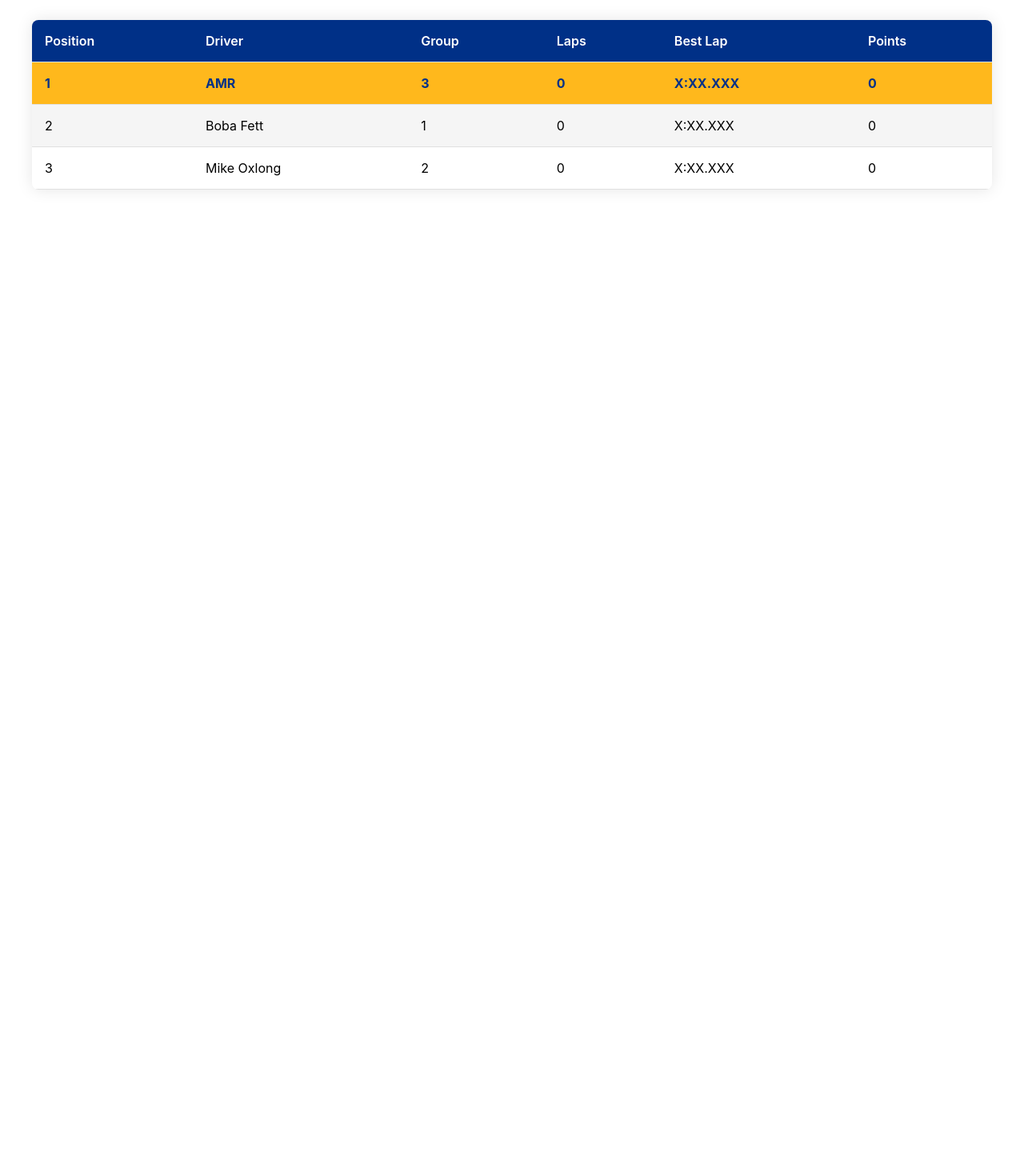
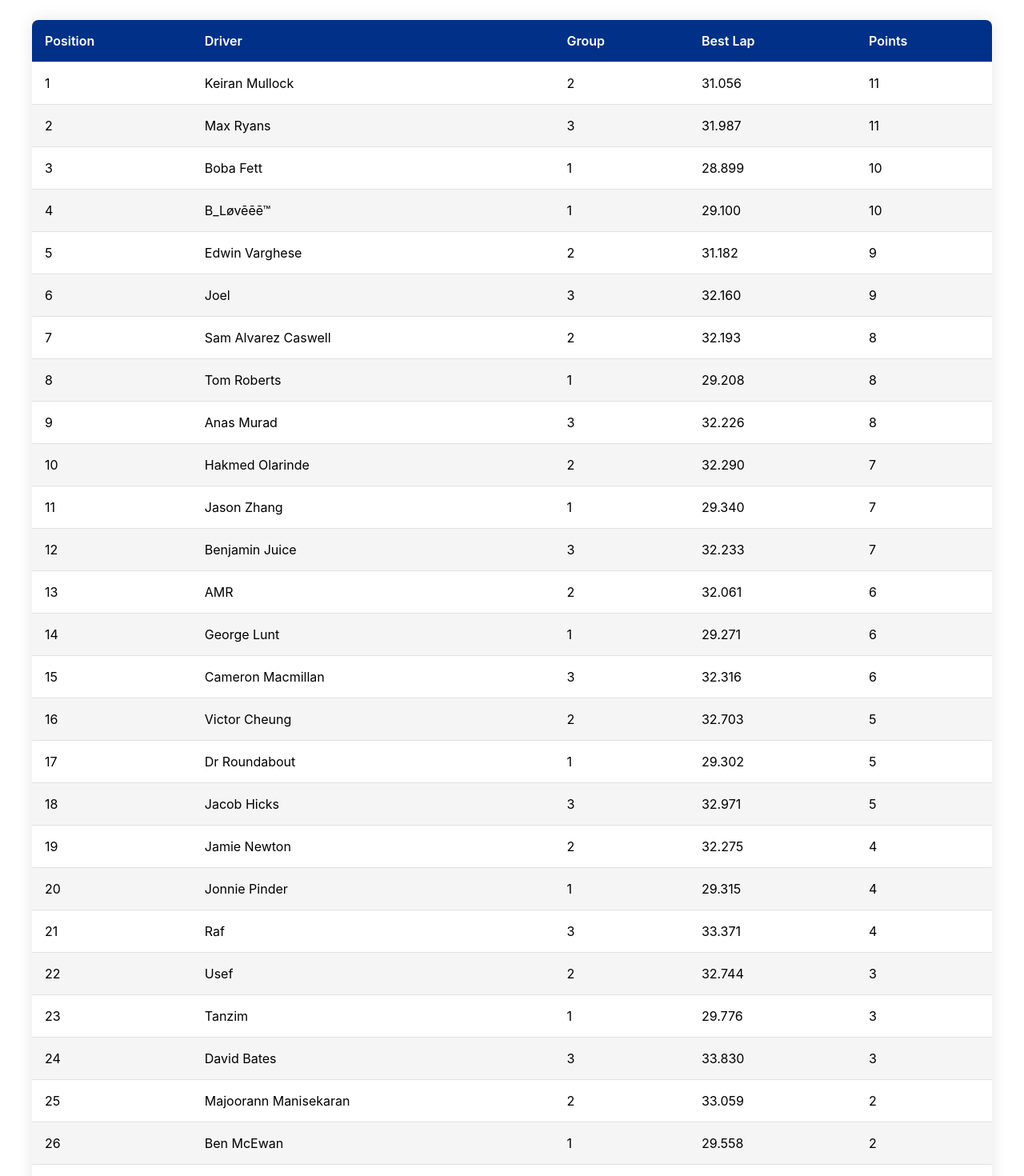
Before and after one commit to AidanRouai/KartingSite, a React (Vite) app: page / in a window 1280 px wide. Shown: the part 120-1590 px from the top of the page at 80% size. Before the commit the page ends 800 px from the top, so only its background shows below. Built offline with nearby package versions, Linux system fonts and the light colour scheme.

Commit message:
Changed style a bit + added round 1 results

```diff
--- a/src/App.css
+++ b/src/App.css
@@ -1,5 +1,6 @@
 :root {
   --primary-blue: #003087;
+  --secondary-blue: #00a4fa;
   --accent-yellow: #FFB81C;
   --white: #FFFFFF;
   --light-gray: #f5f5f5;
@@ -59,17 +60,12 @@
   background-color: var(--light-gray);
 }
 
+
 .leaderboard-table tr:hover {
-  background-color: var(--accent-yellow);
-  color: var(--primary-blue);
+  background: linear-gradient(to right, var(--primary-blue) 10%, 20%, var(--accent-yellow) 90%);
+  color: var(--white);
   cursor: pointer;
   transition: background-color 0.3s ease;
-}
-
-.leaderboard-table tbody tr:first-child {
-  background-color: var(--accent-yellow);
-  color: var(--primary-blue);
-  font-weight: bold;
 }
 
 .icon-button {
--- a/src/App.tsx
+++ b/src/App.tsx
@@ -6,17 +6,47 @@ interface RaceResult {
   position: number;
   driver: string;
   group: number;
-  laps: number;
-  bestLap: string
+  bestLap: string;
   points: number;
 }
 
 function App() {
   const raceResults: RaceResult[] = [
-    { position: 1, driver: "AMR", group:3, laps: 0, bestLap: "X:XX.XXX", points:0  },
-    { position: 2, driver: "Boba Fett", group:1, laps: 0, bestLap: "X:XX.XXX", points:0  },
-    { position: 3, driver: "Mike Oxlong", group:2, laps: 0, bestLap: "X:XX.XXX", points:0  },
+    // Group 2
+    { position: 1, driver: "Keiran Mullock", group: 2, bestLap: "31.056", points: 11 },
+    { position: 2, driver: "Edwin Varghese", group: 2, bestLap: "31.182", points: 9 },
+    { position: 3, driver: "Sam Alvarez Caswell", group: 2, bestLap: "32.193", points: 8 },
+    { position: 4, driver: "Hakmed Olarinde", group: 2, bestLap: "32.290", points: 7 },
+    { position: 5, driver: "AMR", group: 2, bestLap: "32.061", points: 6 },
+    { position: 6, driver: "Victor Cheung", group: 2, bestLap: "32.703", points: 5 },
+    { position: 7, driver: "Jamie Newton", group: 2, bestLap: "32.275", points: 4 },
+    { position: 8, driver: "Usef", group: 2, bestLap: "32.744", points: 3 },
+    { position: 9, driver: "Majoorann Manisekaran", group: 2, bestLap: "33.059", points: 2 },
+    // Group 1
+    { position: 1, driver: "Boba Fett", group: 1, bestLap: "28.899", points: 10 },
+    { position: 2, driver: "B_Løvēēē™", group: 1, bestLap: "29.100", points: 10 },
+    { position: 3, driver: "Tom Roberts", group: 1, bestLap: "29.208", points: 8 },
+    { position: 4, driver: "Jason Zhang", group: 1, bestLap: "29.340", points: 7 },
+    { position: 5, driver: "George Lunt", group: 1, bestLap: "29.271", points: 6 },
+    { position: 6, driver: "Dr Roundabout", group: 1, bestLap: "29.302", points: 5 },
+    { position: 7, driver: "Jonnie Pinder", group: 1, bestLap: "29.315", points: 4 },
+    { position: 8, driver: "Tanzim", group: 1, bestLap: "29.776", points: 3 },
+    { position: 9, driver: "Ben McEwan", group: 1, bestLap: "29.558", points: 2 },
+    // Group 3
+    { position: 1, driver: "Max Ryans", group: 3, bestLap: "31.987", points: 10 + 1 }, // Extra point for pole position
+    { position: 2, driver: "Joel", group: 3, bestLap: "32.160", points: 9 },
+    { position: 3, driver: "Anas Murad", group: 3, bestLap: "32.226", points: 8 },
+    { position: 4, driver: "Benjamin Juice", group: 3, bestLap: "32.233", points: 7 },
+    { position: 5, driver: "Cameron Macmillan", group: 3, bestLap: "32.316", points: 6 },
+    { position: 6, driver: "Jacob Hicks", group: 3, bestLap: "32.971", points: 5 },
+    { position: 7, driver: "Raf", group: 3, bestLap: "33.371", points: 4 },
+    { position: 8, driver: "David Bates", group: 3, bestLap: "33.830", points: 3 },
+    { position: 9, driver: "Eli", group: 3, bestLap: "33.843", points: 2 },
+    { position: 10, driver: "Super Racer Mansoor", group: 3, bestLap: "34.831", points: 1 }
   ];
+
+  // Sort the results by points in descending order
+  const sortedResults = [...raceResults].sort((a, b) => b.points - a.points);
 
   return (
     <div className="App">
@@ -35,18 +65,16 @@ function App() {
               <th>Position</th>
               <th>Driver</th>
               <th>Group</th>
-              <th>Laps</th>
               <th>Best Lap</th>
               <th>Points</th>
             </tr>
           </thead>
           <tbody>
-            {raceResults.map((result) => (
-              <tr key={result.position}>
-                <td>{result.position}</td>
+            {sortedResults.map((result, index) => (
+              <tr key={`${result.driver}-${result.group}`}>
+                <td>{index + 1}</td>
                 <td>{result.driver}</td>
                 <td>{result.group}</td>
-                <td>{result.laps}</td>
                 <td>{result.bestLap}</td>
                 <td>{result.points}</td>
               </tr>
```
